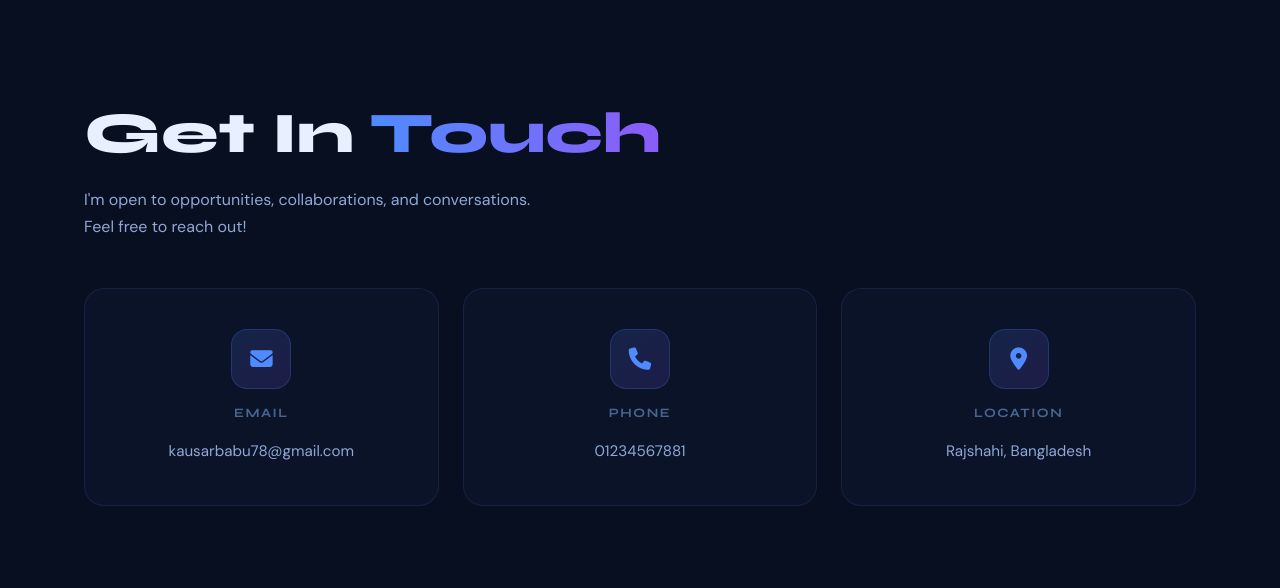
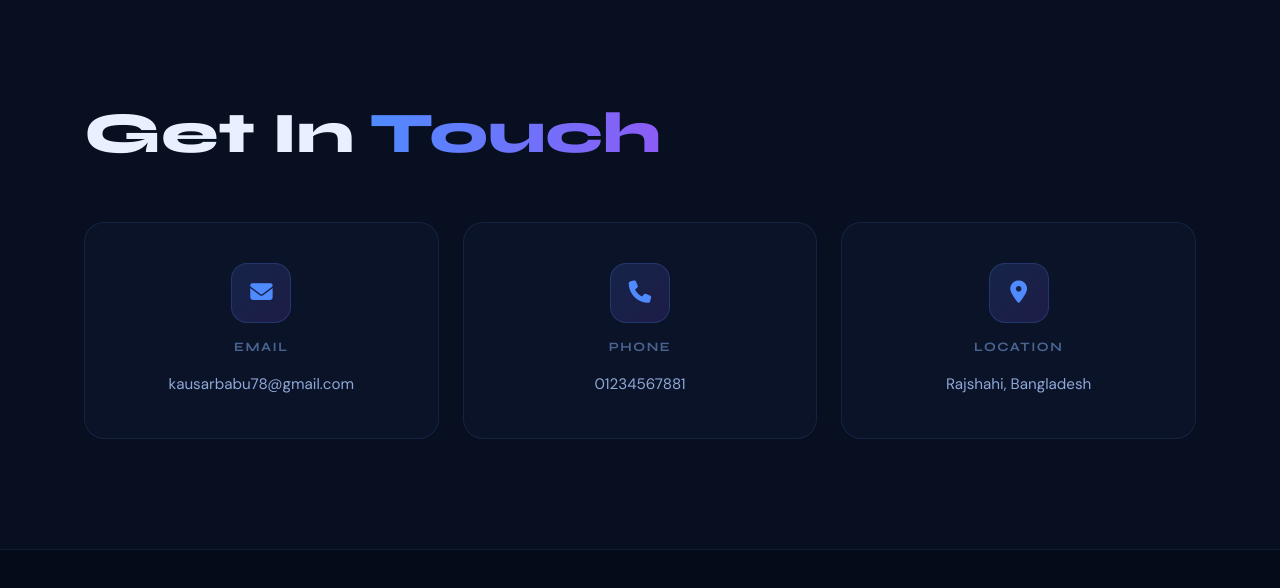
Before and after one commit to kausarr-0/Portfolio, a plain HTML site: page index.html in a window 1280 px wide. Shown: the part 7393-7981 px from the top of the page. Drawn offline with Linux system fonts and the light colour scheme.

Commit message:
Update index.html
Removed introductory paragraph from contact section.

```diff
--- a/index.html
+++ b/index.html
@@ -500,9 +500,6 @@
     <div class="container">
 
       <h2 class="section-title">Get In <span class="accent">Touch</span></h2>
-      <p class="contact-intro">
-        I'm open to opportunities, collaborations, and conversations. Feel free to reach out!
-      </p>
 
       <div class="contact-grid">
 
```
